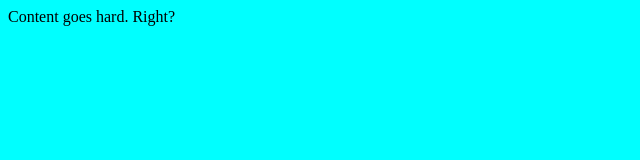
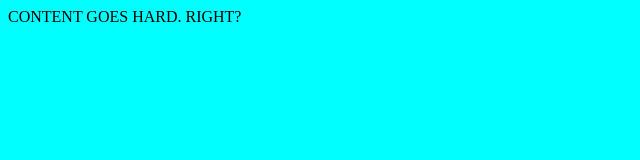
Before and after one commit to Buvik/portfolio, a plain HTML site: page index.html in a window 1280 px wide. Shown: the whole page, without its empty margins (0-640 px from the left). Drawn offline with Linux system fonts and the light colour scheme.

Commit message:
More pimp

```diff
--- a/pimp.css
+++ b/pimp.css
@@ -1,3 +1,5 @@
 body{
     background-color: aqua;
+    text-transform: uppercase;
+    place-items: center;
 }
```
